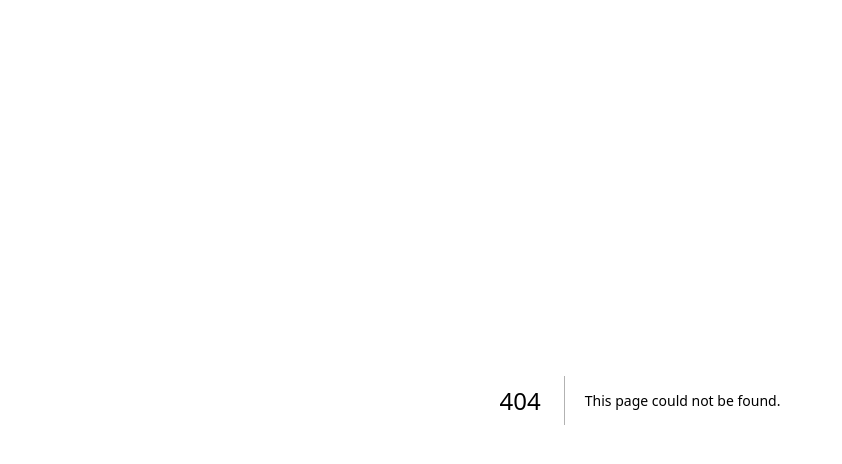
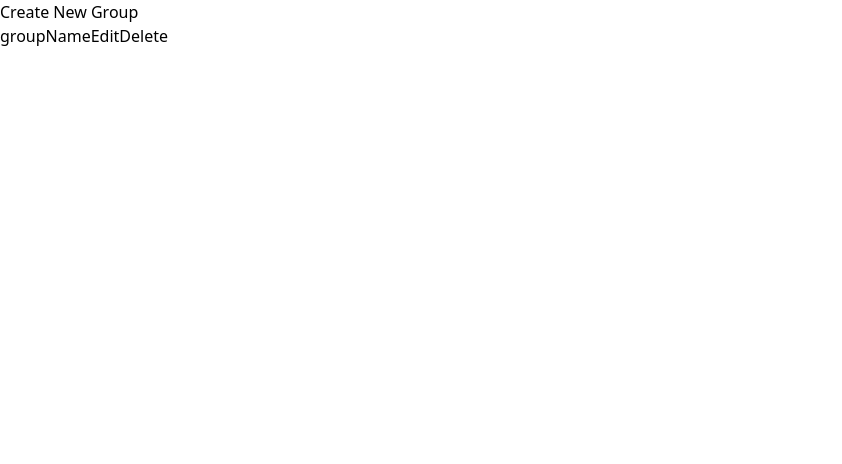
Before and after one commit to BettyyN/Social-Company-App, a Next.js app: page /dashboard in a window 1280 px wide. Before the commit this address had no page. Shown: the top 464 px of the page, without its empty margins (0-842 px from the left). Built offline with nearby package versions, Linux system fonts and the light colour scheme.

Commit message:
page for dashboard

```diff
--- /dev/null
+++ b/app/dashboard/page.tsx
@@ -0,0 +1,19 @@
+
+function page() {
+  return (
+    <>
+      <div className="w-full ">
+        <button>Create New Group</button>
+        <ul>
+          <li>
+            <a>groupName</a>
+            <button>Edit</button>
+            <button>Delete</button>
+          </li>
+        </ul>
+      </div>
+    </>
+  );
+}
+
+export default page
```
